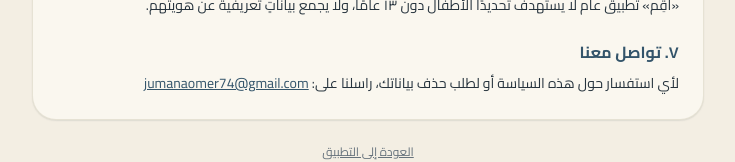
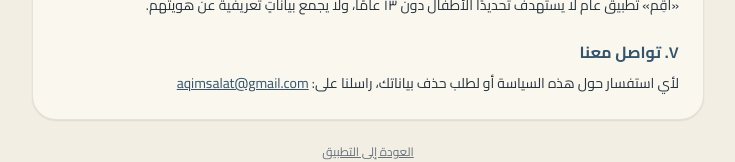
Before and after one commit to tana1110/Aqim-, a Next.js app: page /privacy in a window 1280 px wide. Shown: the part 1064-1226 px from the top of the page, without its empty margins (272-1007 px from the left). Built offline with nearby package versions, Linux system fonts and the light colour scheme; a web font is replaced by a local one.

Commit message:
Update the privacy policy contact email to the app's own address

```diff
--- a/src/app/privacy/page.tsx
+++ b/src/app/privacy/page.tsx
@@ -144,11 +144,11 @@ function ArabicPolicy({ updated }: { updated: string }) {
         <p>
           لأي استفسار حول هذه السياسة أو لطلب حذف بياناتك، راسلنا على:{" "}
           <a
-            href="mailto:jumanaomer74@gmail.com"
+            href="mailto:aqimsalat@gmail.com"
             className="text-primary underline"
             dir="ltr"
           >
-            jumanaomer74@gmail.com
+            aqimsalat@gmail.com
           </a>
         </p>
       </Section>
@@ -254,10 +254,10 @@ function EnglishPolicy({ updated }: { updated: string }) {
           For any question about this policy, or to request deletion of
           your data, email us at:{" "}
           <a
-            href="mailto:jumanaomer74@gmail.com"
+            href="mailto:aqimsalat@gmail.com"
             className="text-primary underline"
           >
-            jumanaomer74@gmail.com
+            aqimsalat@gmail.com
           </a>
         </p>
       </Section>
```
